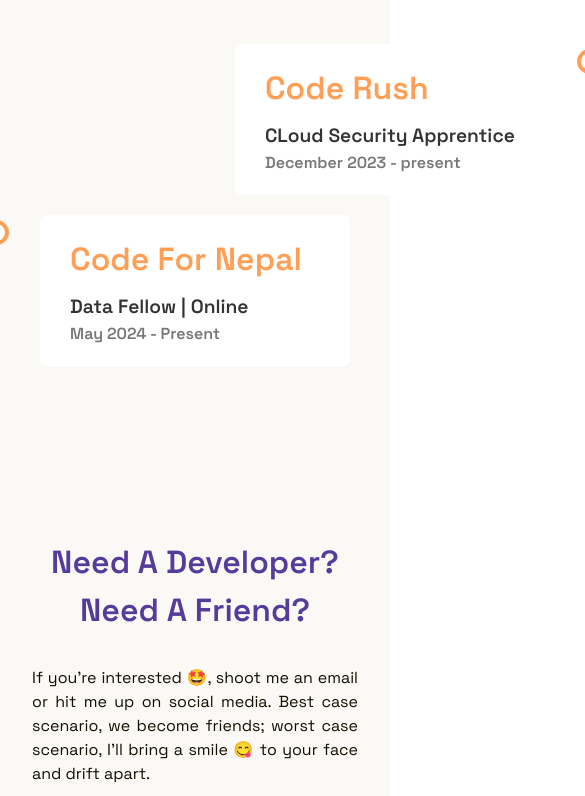
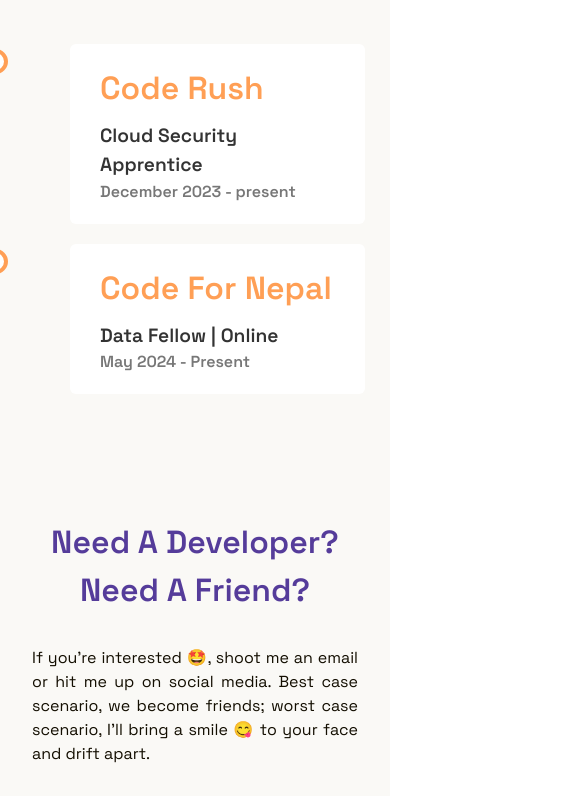
Before and after one commit to samshrita/portfolio-website, a React (Vite) app: page / in a window 390 px wide. Shown: the part 6692-7488 px from the top of the page, 585 px wide, since content can reach past the window. Built offline with nearby package versions, Linux system fonts and the light colour scheme.

Commit message:
responsive

```diff
--- a/src/ui/experience.jsx
+++ b/src/ui/experience.jsx
@@ -1,18 +1,17 @@
-
 import styled from 'styled-components';
 
 const ExperienceSection = styled.section`
   padding: 50px 0;
-  // background: #f9f9f9;
   font-size: 2rem;
   font-weight: 600;
   color: var(--purple);
-    font-family: "Space Grotesk", sans-serif;
+  font-family: "Space Grotesk", sans-serif;
+
   .heading {
     text-align: center;
     font-size: 2rem;
-  font-weight: 600;
-  color: var(--purple);
+    font-weight: 600;
+    color: var(--purple);
     margin-bottom: 30px;
     i {
       margin-right: 30px;
@@ -23,15 +22,19 @@
     position: relative;
     max-width: 1200px;
     margin: 0 auto;
+
     &::after {
       content: '';
-      position: relative;
-      width: 6px;
+      position: absolute;
+      width: 0px;
       background-color: #ddd;
       top: 0;
       bottom: 0;
       left: 50%;
-      margin-left: -3px;
+      // margin-left: 0px;
+      @media (max-width: 768px) {
+        left: 20px;
+      }
     }
   }
 
@@ -57,10 +60,13 @@
       right: -17px;
       background-color: #fff;
       border: 4px solid #ff9f55;
-      font-family: "Space Grotesk", sans-serif;
       top: 15px;
       border-radius: 50%;
       z-index: 1;
+      @media (max-width: 768px) {
+        left: -17px;
+        right: auto;
+      }
     }
   }
 
@@ -73,11 +79,19 @@
     background-color: white;
     position: relative;
     border-radius: 6px;
+
     &.right {
       margin-left: 10px;
+      @media (max-width: 768px) {
+        margin-left: 0;
+      }
     }
+
     &.left {
       margin-right: 60px;
+      @media (max-width: 768px) {
+        margin-right: 0;
+      }
     }
   }
 
@@ -90,11 +104,13 @@
 
   .desc {
     margin-top: 10px;
+
     h3 {
       margin: 0;
       font-size: 1.2rem;
       color: #333;
     }
+
     p {
       margin: 0;
       font-size: 1rem;
@@ -105,6 +121,7 @@
   .morebtn {
     text-align: center;
     margin-top: 20px;
+
     .btn {
       text-decoration: none;
       color: #fff;
@@ -113,12 +130,36 @@
       border-radius: 5px;
       display: inline-block;
       transition: background 0.3s;
+
       &:hover {
         background: #ff7f26;
       }
+
       i {
         margin-left: 10px;
       }
+    }
+  }
+
+  @media (max-width: 768px) {
+    .timeline {
+      &::after {
+        left: 20px;
+      }
+    }
+
+    .container {
+      width: 100%;
+      padding-left: 70px;
+      padding-right: 25px;
+
+      &.right {
+        left: 0%;
+      }
+    }
+
+    .container.left::after, .container.right::after {
+      left: -17px;
     }
   }
 `;
@@ -136,13 +177,11 @@
               <h2>Code Rush</h2>
             </div>
             <div className="desc">
-              <h3>CLoud Security Apprentice</h3>
+              <h3>Cloud Security Apprentice</h3>
               <p>December 2023 - present</p>
             </div>
           </div>
         </div>
-
-
         <div className="container left">
           <div className="content">
             <div className="tag">
@@ -155,7 +194,6 @@
           </div>
         </div>
       </div>
-
     </ExperienceSection>
   );
 }
```
